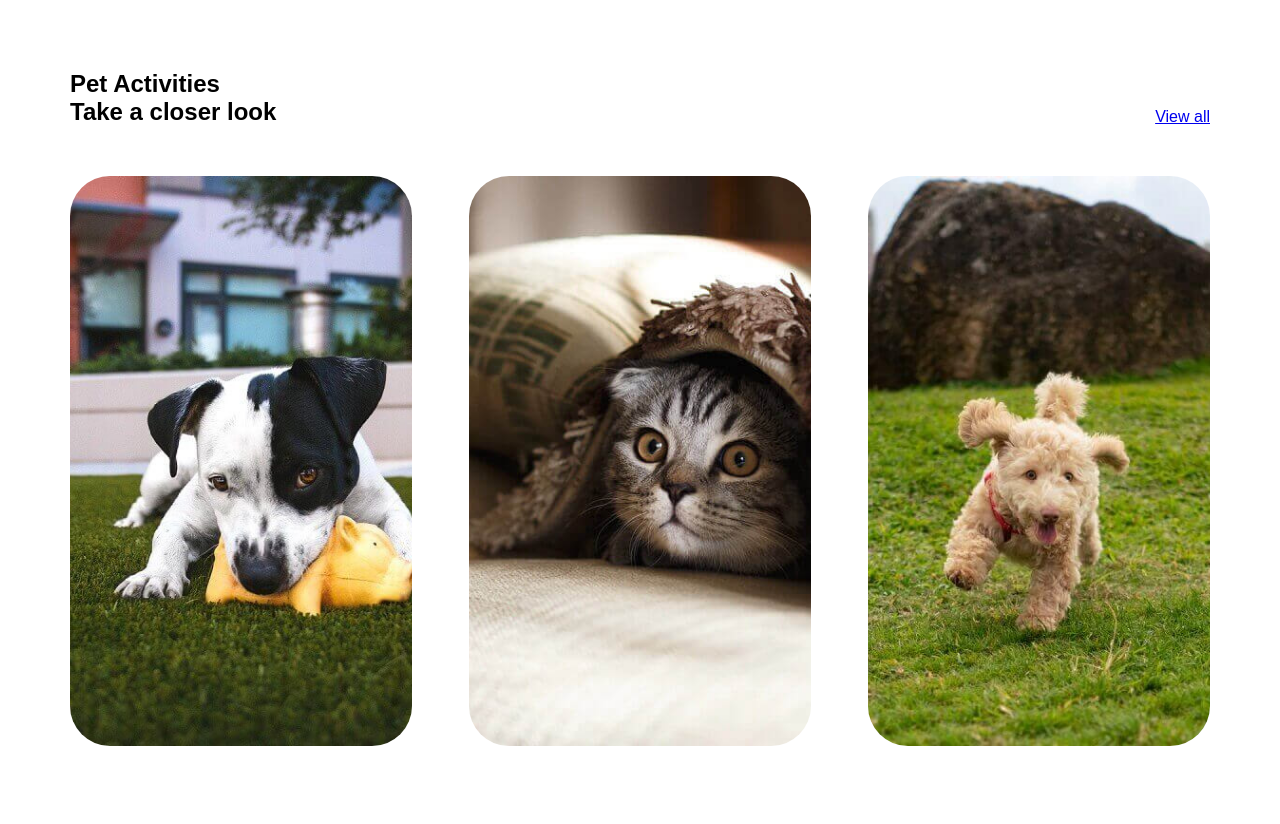
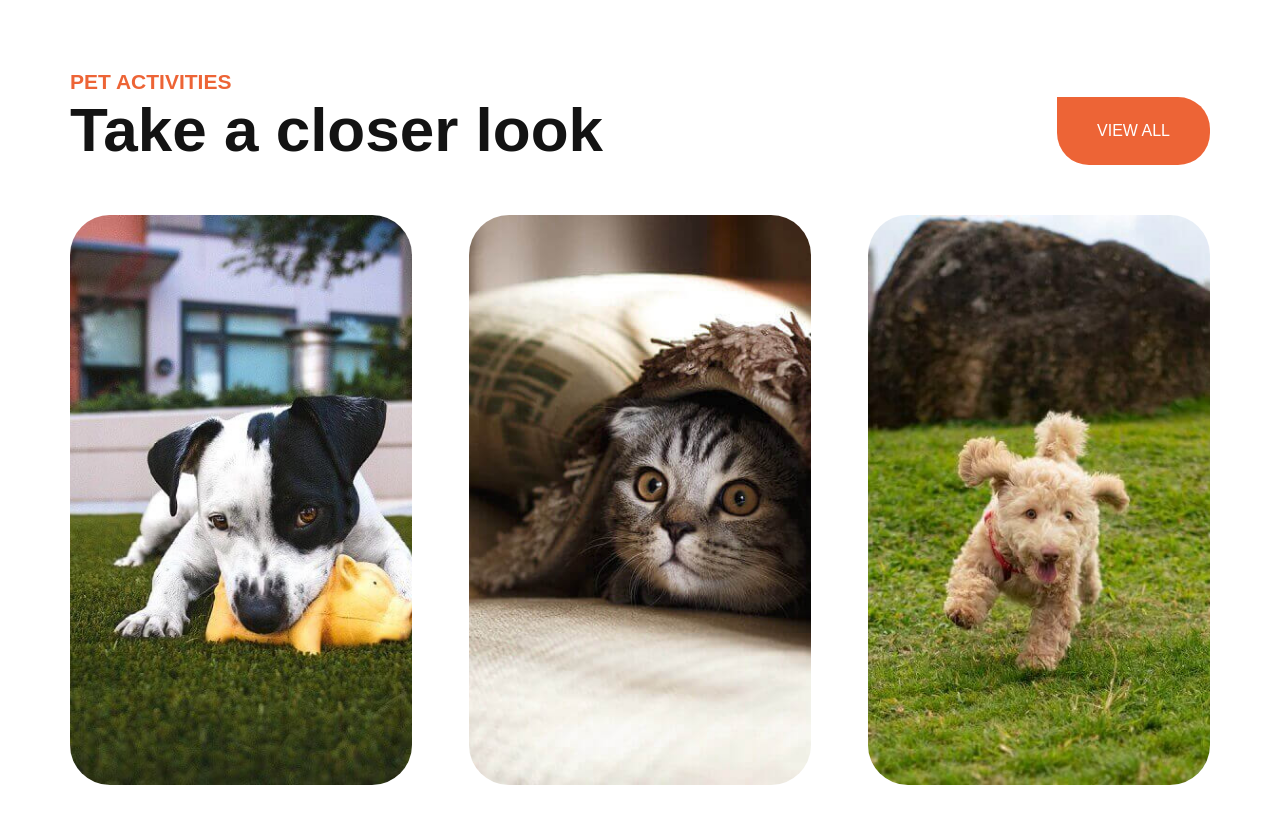
Before and after one commit to Sergi-CM/202301-w1ch4-sergi-casquero-, a website built with Parcel: page src/index.html in a window 1280 px wide. Built offline with nearby package versions, Linux system fonts and the light colour scheme; files whose address does not match are found by name.

Commit message:
add style of main area in index.html

```diff
--- a/src/style.css
+++ b/src/style.css
@@ -1,13 +1,21 @@
-@import url("/node_modules/@fontsource/nunito/400.css");
+@import url("/node_modules/@fontsource/nunito/800.css");
+
 
 :root {
   --color-primary: #ed6436;
+  --color-text: rgb(19, 19, 19);
 
   --font-text-size: 1rem;
   --font-header-size: 3.875rem;
   --font-subheader-size: 1.313rem;
 
   --padding-main: 70px;
+
+  --button-vertical-padding: 25px;
+  --button-horizontal-padding: 40px;
+  --button-corner-radius: 32px;
+
+  --text-regular: nunito, sans-serif;
 
   --card-height: 570px;
   --card-radius: 40px;
@@ -19,6 +27,7 @@
 
 html {
   font-family: nunito, sans-serif;
+  color: var(--color-text)
 }
 
 body,
@@ -26,6 +35,15 @@ h1,
 h2 {
   margin: 0;
 }
+
+a,
+a:active,
+a:visited {
+  color: white;
+  text-decoration: none;
+}
+
+
 
 .main {
   padding: var(--padding-main)
@@ -36,6 +54,24 @@ h2 {
   justify-content: space-between;
   align-items: flex-end;
   margin-bottom: 50px;
+}
+
+.headers__button {
+  background-color: var(--color-primary);
+  text-transform: uppercase;
+  padding: var(--button-vertical-padding) var(--button-horizontal-padding);
+  color: white;
+  border-radius: 0 var(--button-corner-radius) var(--button-corner-radius);
+}
+
+h1 {
+  font-size: var(--font-subheader-size);
+  color: var(--color-primary);
+  text-transform: uppercase;
+}
+
+h2 {
+  font-size: var(--font-header-size);
 }
 
 .cards {
```
